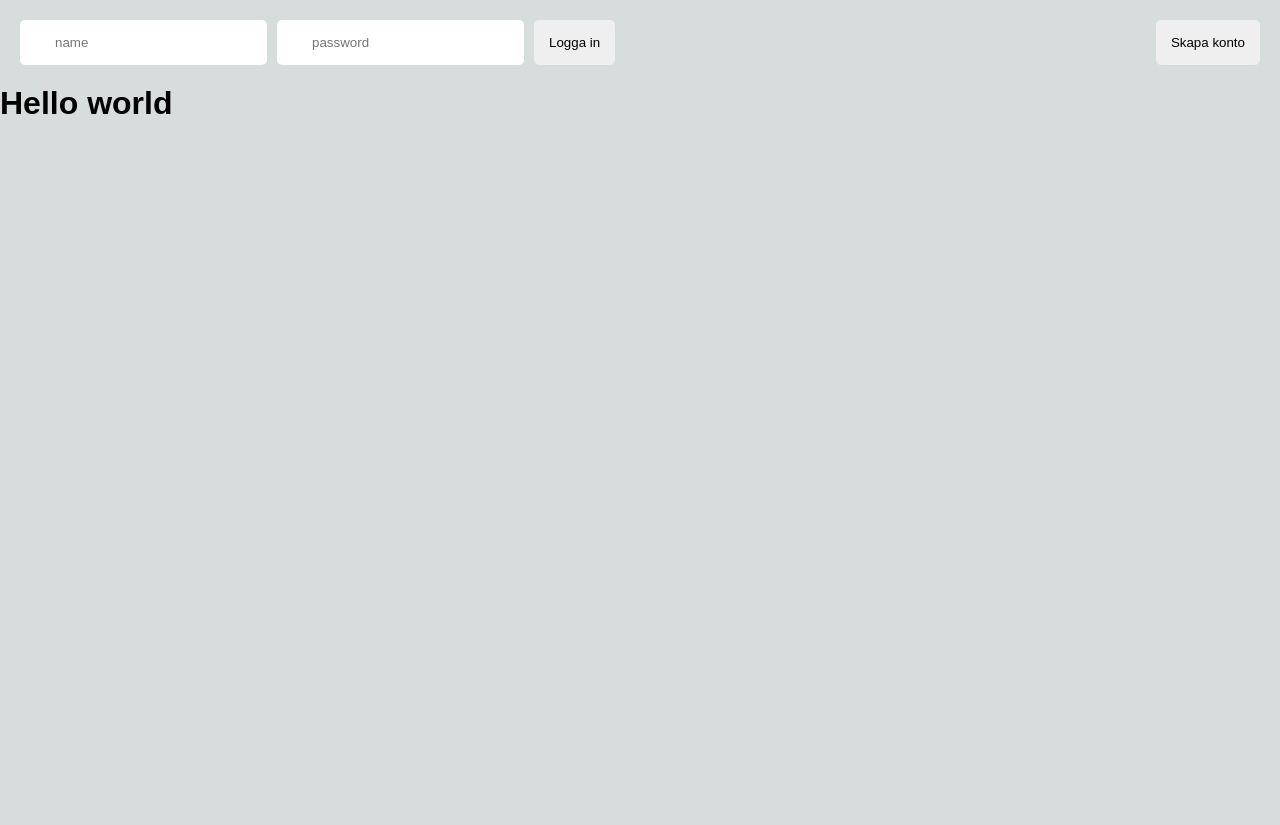
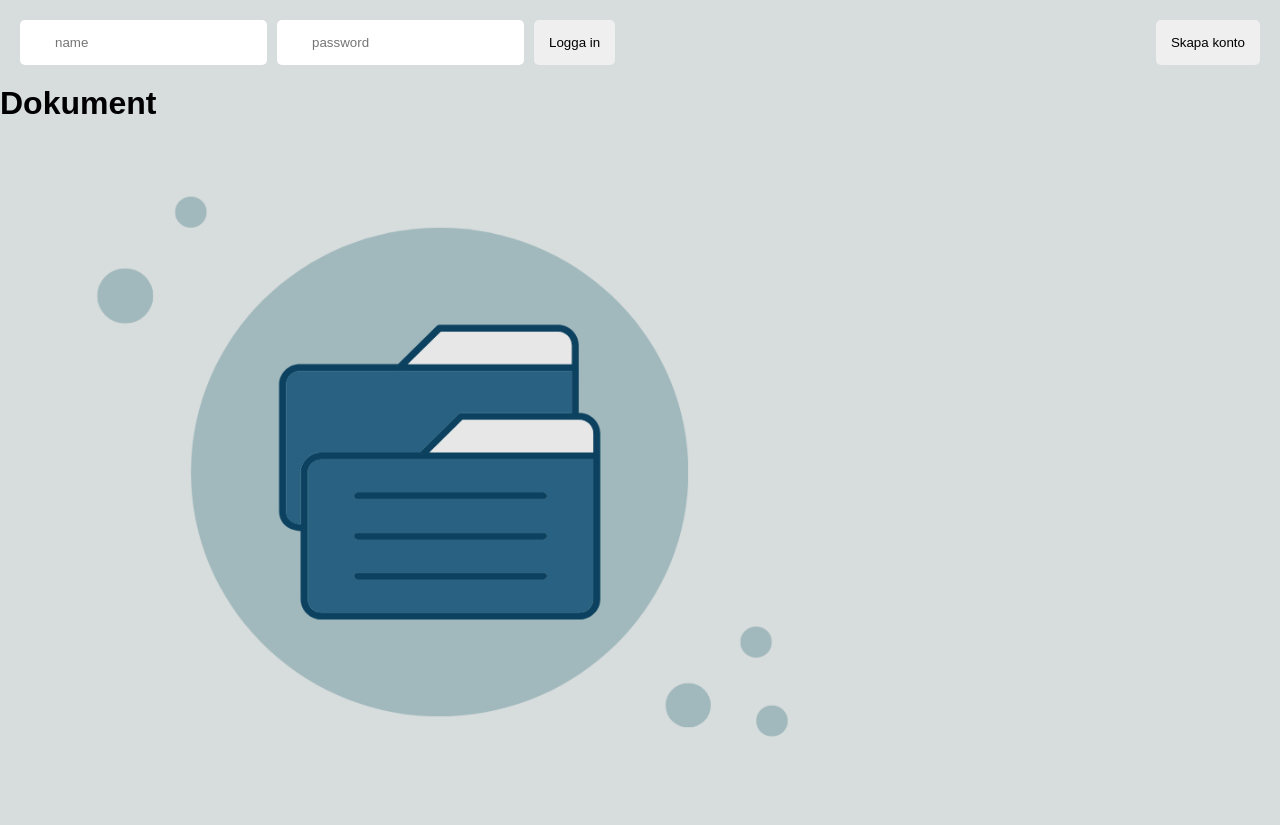
Before and after one commit to tittieth/notes, a plain HTML site: page frontend/index.html in a window 1280 px wide. Drawn offline with Linux system fonts and the light colour scheme.

Commit message:
add img landing page

```diff
--- a/frontend/index.html
+++ b/frontend/index.html
@@ -17,7 +17,10 @@
         <section class="login-app" id="loginApp">
         </section>
     </header>
-    <h1>Hello world</h1>
+    <main id="app" class="app">
+        <h1>Dokument</h1>
+        <div class="folder-img"><img src="./img/logo-folder.png" alt="" width="850" height="700"></div>
+    </main>
 
 </body>
 </html>
```
Also changed, not shown: frontend/img/logo-folder.png (added).
